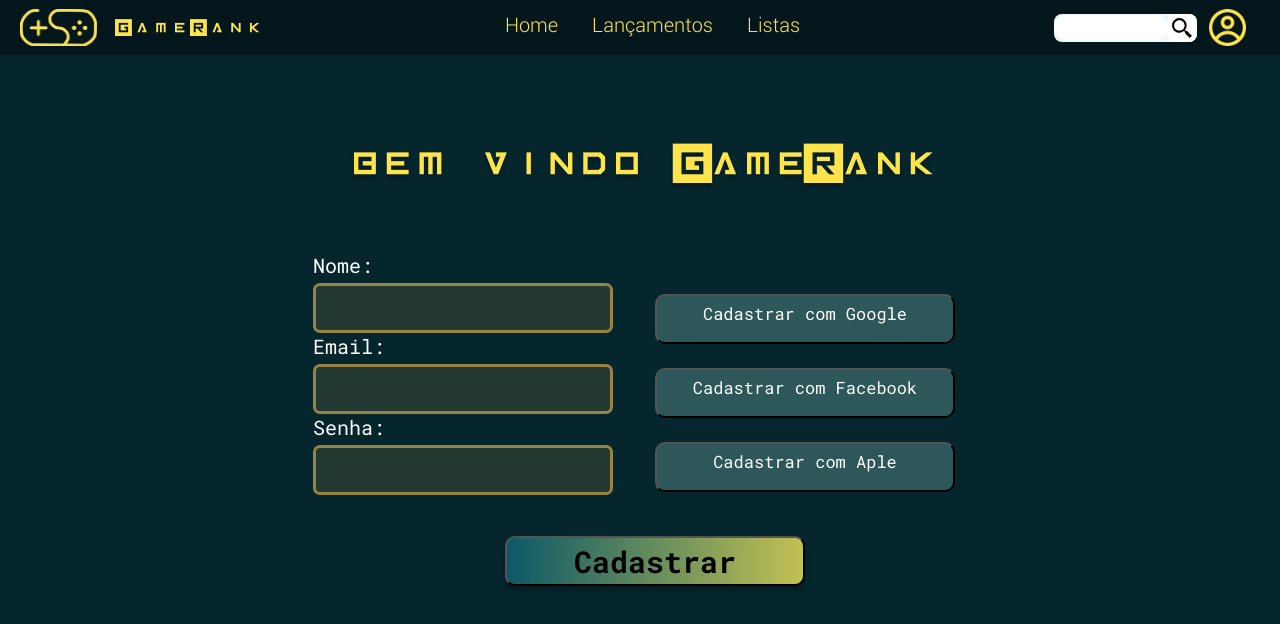
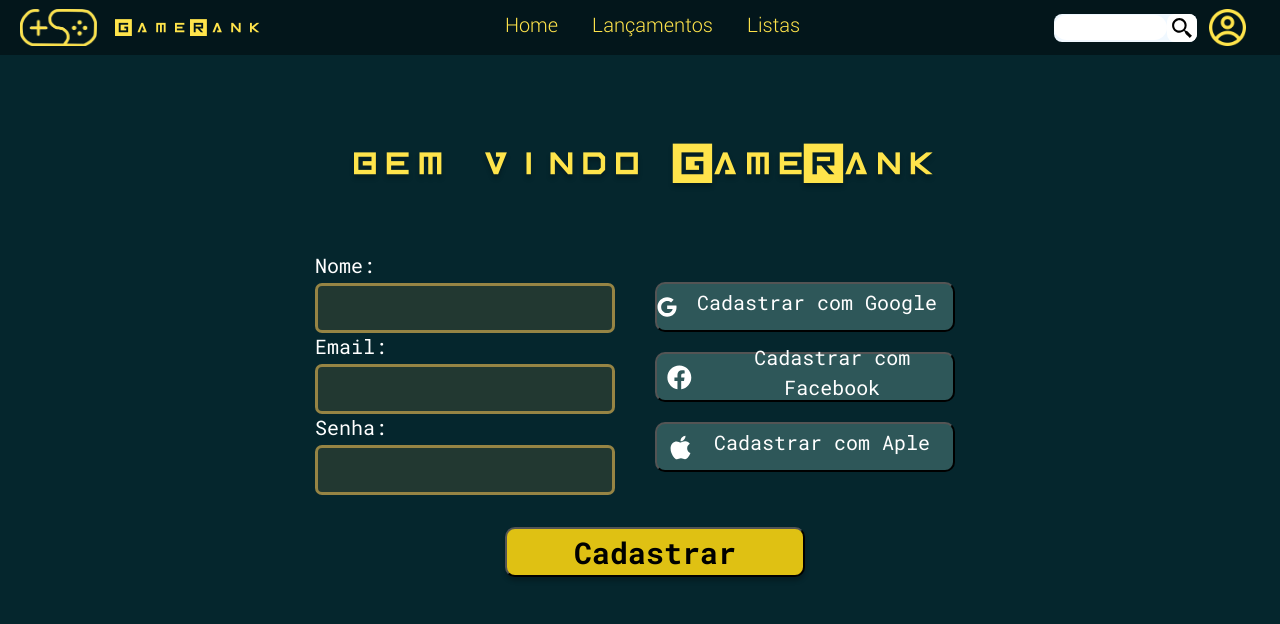
Before and after one commit to KevinSS456/PlayReview, a React (Vite) app in the folder review_play/: page /Login/Cadastro in a window 1280 px wide. Shown: the top 624 px of the page. Built offline with nearby package versions, Linux system fonts and the light colour scheme.

Commit message:
tela de cadastro finalizado

```diff
--- a/review_play/src/pages/Cadastro.jsx
+++ b/review_play/src/pages/Cadastro.jsx
@@ -1,6 +1,9 @@
 import React from "react"
 import '../style/cadastro.css'
 import { Link } from 'react-router-dom';
+import { FaFacebook } from "react-icons/fa";
+import { FaGoogle } from "react-icons/fa";
+import { FaApple } from "react-icons/fa";
 
 const Cadastro= () => {
     return(
@@ -20,18 +23,21 @@
 
     <div id="buttonsCadas">
         <button className="conectionbutton">
+            <FaGoogle />
             <p>Cadastrar com Google</p>
         </button>
         <button className="conectionbutton">
+             <FaFacebook className="iconConnection"/>
             <p>Cadastrar com Facebook</p>
         </button>
         <button className="conectionbutton">
+            <FaApple className="iconConnection"/>
             <p>Cadastrar com Aple</p>
         </button>
     </div>
 
     <div className="changes">
-             <Link to='Home'><button id="cadastrobutton" className="botaoLogin"><span id="buttonCadastroText">Cadastrar</span></button></Link>
+             <Link to='Home'><button id="cadastrobutton" className="botaoLogin"><span id="buttonCadastroText">Cadastrar </span></button></Link>
     </div>
     </div>
 
--- a/review_play/src/pages/login.jsx
+++ b/review_play/src/pages/login.jsx
@@ -1,6 +1,10 @@
 import React from "react"
 import '../style/login.css'
 import { Link } from 'react-router-dom';
+import { FaGoogle } from "react-icons/fa";
+import { FaFacebook } from "react-icons/fa";
+import { FaApple } from "react-icons/fa";
+
 
 const Login= () => {
     return (
@@ -20,12 +24,15 @@
 
     <div className="buttonsLogin">
         <button className="conectionbutton">
+            <FaGoogle className="iconConnection" />
             <p>Entrar com Google</p>
         </button>
         <button className="conectionbutton">
+            <FaFacebook  className="iconConnection"/>
             <p>Entrar com Facebook</p>
         </button>
         <button className="conectionbutton">
+            <FaApple  className="iconConnection"/>
             <p>Entrar com Aple</p>
         </button>
     </div>
--- a/review_play/src/style/cadastro.css
+++ b/review_play/src/style/cadastro.css
@@ -37,16 +37,13 @@
     flex-direction: column;
 }
 #buttonsCadas{
-    margin-top: 3rem;
+    margin-top: 3;
+    display: flex;
+    flex-direction: column;
     grid-column-start: 3;
     grid-column-end: 4;
+    margin-top: 2rem;
     grid-row-end: 2;
-    justify-self: start;
-    align-self: start;
-    display: flex;
-    flex-direction: column;
-    justify-content: center;
-    align-items: center;
 }
 .changes{
     margin-top: 2rem;
--- a/review_play/src/style/login.css
+++ b/review_play/src/style/login.css
@@ -56,7 +56,7 @@
     margin-top: 1.2rem;
     width: 30rem;
     height: 5rem;
-    background: linear-gradient(92deg, #0B5868 0%, #FFE44B 133.1%);
+    background-color: #dfc113;
     box-shadow: 0px 4px 4px 0px rgba(0, 0, 0, 0.25);
     border-radius: 1rem;
     font-family: 'Roboto Mono';
@@ -64,25 +64,34 @@
     font-weight: 700;
 }
 .buttonsLogin{
+    display: flex;
+    flex-direction: column;
     grid-column-start: 3;
     grid-column-end: 4;
     margin-top: 2rem;
     grid-row-end: 2;
     justify-self: start;
     align-self: start;
-    display: flex;
-    flex-direction: column;
 }
 .conectionbutton{
-    margin: 1.2rem;
+    display: flex;
+    flex-direction: row;
+    justify-content: start;
+    align-items: center;
+    margin: 1rem;
     width: 30rem;
     height: 5rem;
     font-family: 'Roboto Mono';
-    font-size: 1.7rem;
+    font-size: 2rem;
     font-weight: 400;
     color: white;
     background: rgba(161, 227, 217, 0.26);
     border-radius: 1rem;
+    gap: 2rem;
+}
+.iconConnection{
+   margin-left: 1rem;
+    font-size: 2.7rem;
 }
 .changes{
     margin-top: 2rem;
```
